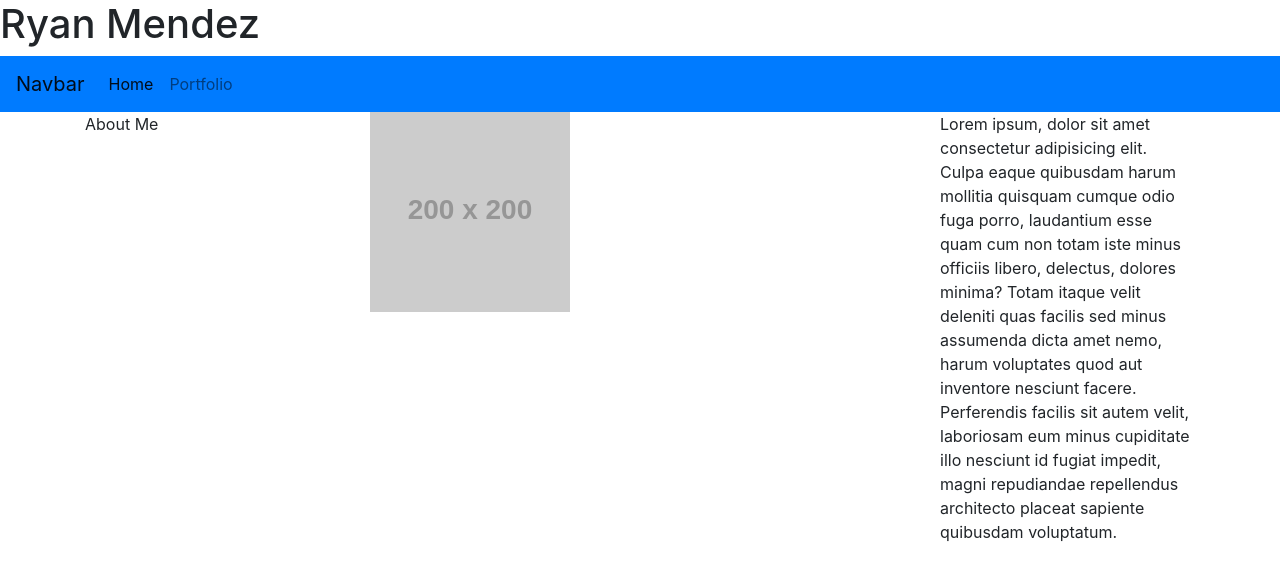
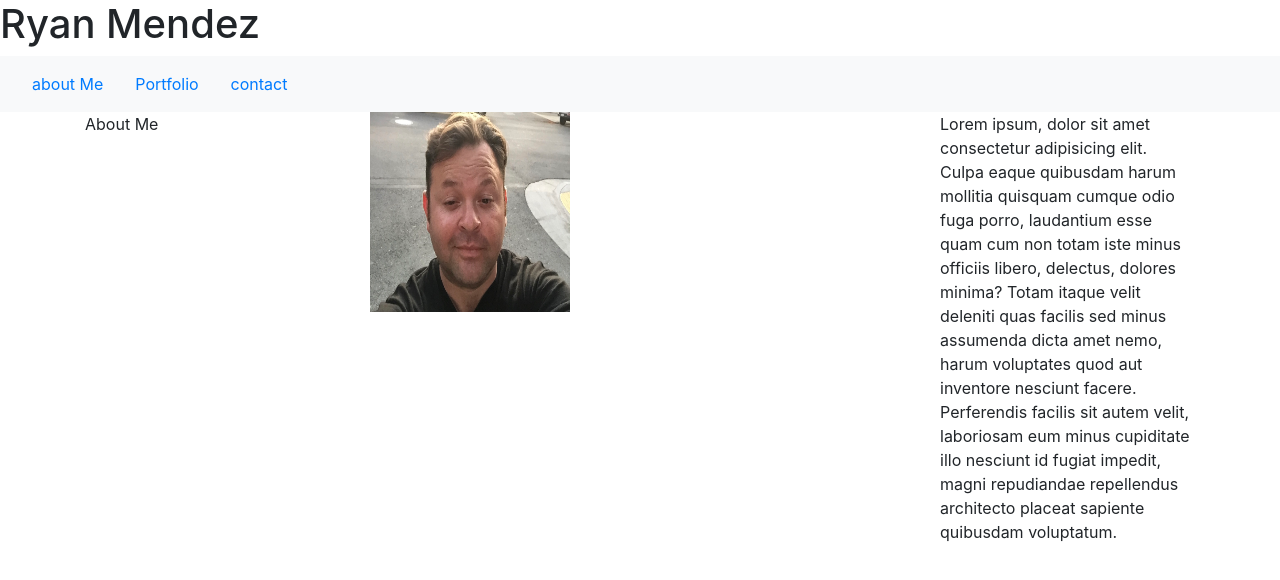
Before and after one commit to rymen80/bootstrapping, a plain HTML site: page index.html in a window 1280 px wide. Drawn offline with nearby package versions, Linux system fonts and the light colour scheme; placeholder pictures from the web are drawn by us.

Commit message:
add nav bar and container + .css file

```diff
--- a/index.html
+++ b/index.html
@@ -4,44 +4,43 @@
     <meta charset="UTF-8" />
     <title>Bootsrap</title>
     <link rel="stylesheet" href="https://stackpath.bootstrapcdn.com/bootstrap/4.5.0/css/bootstrap.min.css" integrity="sha384-9aIt2nRpC12Uk9gS9baDl411NQApFmC26EwAOH8WgZl5MYYxFfc+NcPb1dKGj7Sk" crossorigin="anonymous"/>
-    <script src="https://code.jquery.com/jquery-3.5.1.slim.min.js" integrity="sha384-DfXdz2htPH0lsSSs5nCTpuj/zy4C+OGpamoFVy38MVBnE+IbbVYUew+OrCXaRkfj" crossorigin="anonymous"></script>
-    <script src="https://cdn.jsdelivr.net/npm/popper.js@1.16.0/dist/umd/popper.min.js" integrity="sha384-Q6E9RHvbIyZFJoft+2mJbHaEWldlvI9IOYy5n3zV9zzTtmI3UksdQRVvoxMfooAo" crossorigin="anonymous"></script>
-    <script src="https://stackpath.bootstrapcdn.com/bootstrap/4.5.0/js/bootstrap.min.js" integrity="sha384-OgVRvuATP1z7JjHLkuOU7Xw704+h835Lr+6QL9UvYjZE3Ipu6Tp75j7Bh/kR0JKI" crossorigin="anonymous"></script>
+
     </head>
 
   <body>
-    <header>
+
       <h1>Ryan Mendez</h1>
-    </header>
+      <nav class="navbar navbar-expand-lg navbar-light bg-light">
 
-    <nav class="navbar navbar-expand-sm navbar-light bg-primary">
-
-      <a class="navbar-brand" href="#">Navbar</a>
-      <button class="navbar-toggler" type="button" data-toggle="collapse" data-target="#navbarSupportedContent" aria-controls="navbarSupportedContent" aria-expanded="false"aria-label="Toggle navigation">
+        <button class="navbar-toggler" type="button" data-toggle="collapse" data-target="#navbarSupportedContent" aria-controls="navbarSupportedContent" aria-expanded="false" aria-label="Toggle navigation">
           <span class="navbar-toggler-icon"></span>
         </button>
 
         <div class="collapse navbar-collapse" id="navbarSupportedContent">
-        <ul class="navbar-nav mr-auto">
-          <li class="nav-item active">
-            <a class="nav-link" href="#">Home <span class="sr-only">(current)</span></a
-            >
+          <ul class="nav justify-content-center">
+            <li class="nav-item">
+              <a class="nav-link active" href="#">about Me</a>
             </li>
-          <li class="nav-item-portfolio">
-            <a class="nav-link" href="#">Portfolio <span class="sr-only">(current)</span></a>
+            <li class="nav-item">
+              <a class="nav-link" href="portfolio.html">Portfolio</a>
+            </li>
+            <li class="nav-item">
+              <a class="nav-link" href="portfolio.html">contact</a>
             </li>
 
           </ul>
 
         </div>
       </nav>
+
+
     <div class="container">
       <div class="row">
         <div class="col-3">
           About Me
         </div>
         <div class="col-6">
-          <img src="http://placehold.it/200x200" />
+          <img src="IMG_3340.jpg" style="width: 200px; height: 200px;"/>
         </div>
         <div class="col-3">
           <p>
@@ -58,5 +57,8 @@
         </div>
       </div>
     </div>
+    <script src="https://code.jquery.com/jquery-3.5.1.slim.min.js" integrity="sha384-DfXdz2htPH0lsSSs5nCTpuj/zy4C+OGpamoFVy38MVBnE+IbbVYUew+OrCXaRkfj" crossorigin="anonymous"></script>
+    <script src="https://cdn.jsdelivr.net/npm/popper.js@1.16.0/dist/umd/popper.min.js" integrity="sha384-Q6E9RHvbIyZFJoft+2mJbHaEWldlvI9IOYy5n3zV9zzTtmI3UksdQRVvoxMfooAo" crossorigin="anonymous"></script>
+    <script src="https://stackpath.bootstrapcdn.com/bootstrap/4.5.0/js/bootstrap.min.js" integrity="sha384-OgVRvuATP1z7JjHLkuOU7Xw704+h835Lr+6QL9UvYjZE3Ipu6Tp75j7Bh/kR0JKI" crossorigin="anonymous"></script>
   </body>
 </html>
```
Also changed, not shown: IMG_3340.jpg (added), style.css (added). Lines whose indentation alone changed are shown as unchanged.
